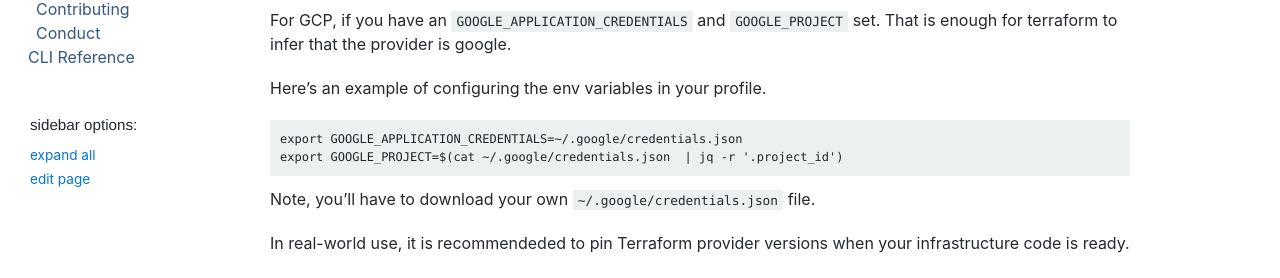
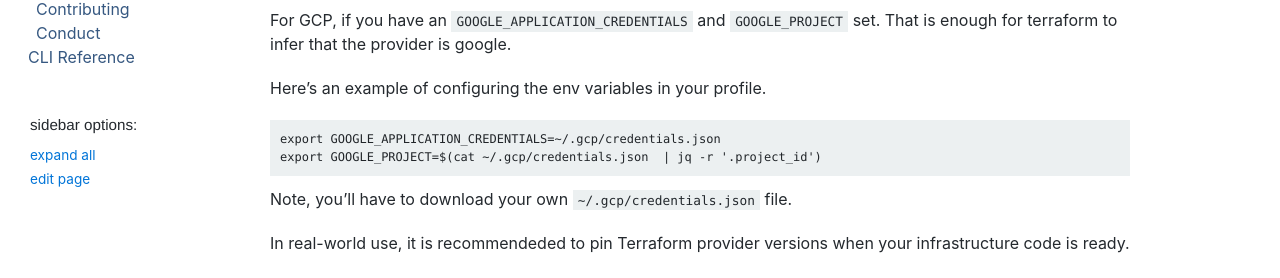
Before and after one commit to boltops-tools/terraspace-docs, a Jekyll site: the page built from _docs/config/provider.md, in a window 1280 px wide and 900 px high, scrolled down 1675 px, cut to the strip 0-562 px from the top of the window. Shown: the part 281-559 px from the top of the strip. Built offline with Jekyll 4.4.1, drawn with Linux system fonts in a browser that asks for light colours; a script that is not in the unit is left out.

Commit message:
update docs

```diff
--- a/_docs/config/provider.md
+++ b/_docs/config/provider.md
@@ -98,9 +98,9 @@
 
 Here's an example of configuring the env variables in your profile.
 
-    export GOOGLE_APPLICATION_CREDENTIALS=~/.google/credentials.json
-    export GOOGLE_PROJECT=$(cat ~/.google/credentials.json  | jq -r '.project_id')
+    export GOOGLE_APPLICATION_CREDENTIALS=~/.gcp/credentials.json
+    export GOOGLE_PROJECT=$(cat ~/.gcp/credentials.json  | jq -r '.project_id')
 
-Note, you'll have to download your own `~/.google/credentials.json` file.
+Note, you'll have to download your own `~/.gcp/credentials.json` file.
 
 In real-world use, it is recommendeded to pin Terraform provider versions when your infrastructure code is ready.
```
Also changed, not shown: _docs/intro/how-terraspace-works.md (+1 -1 lines), _docs/intro/structure.md (+1 -1 lines), _docs/tfvars/full-layering.md (+2 -2 lines), _includes/intro/modules-vs-stacks.md (+1 -1 lines).
